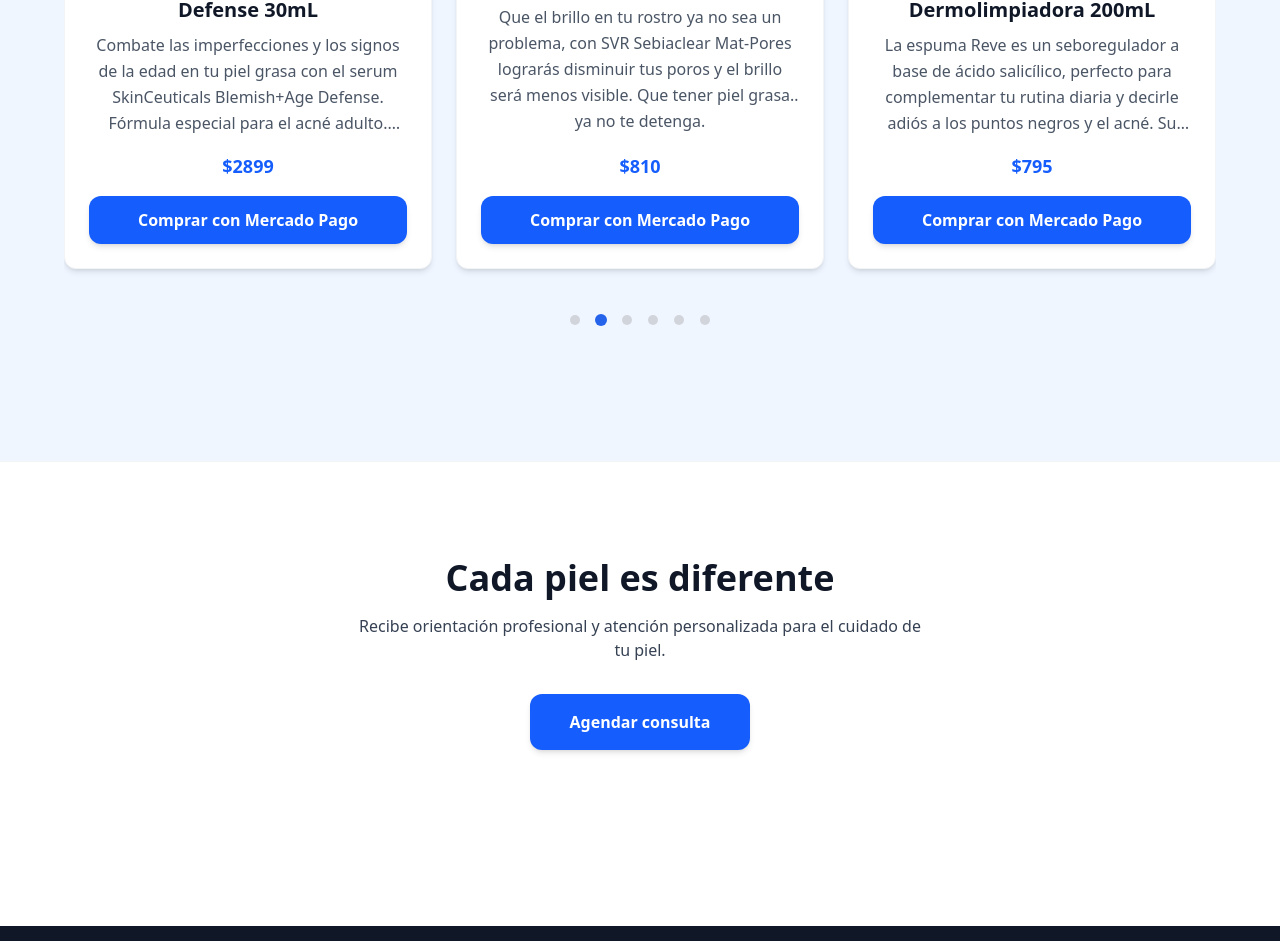
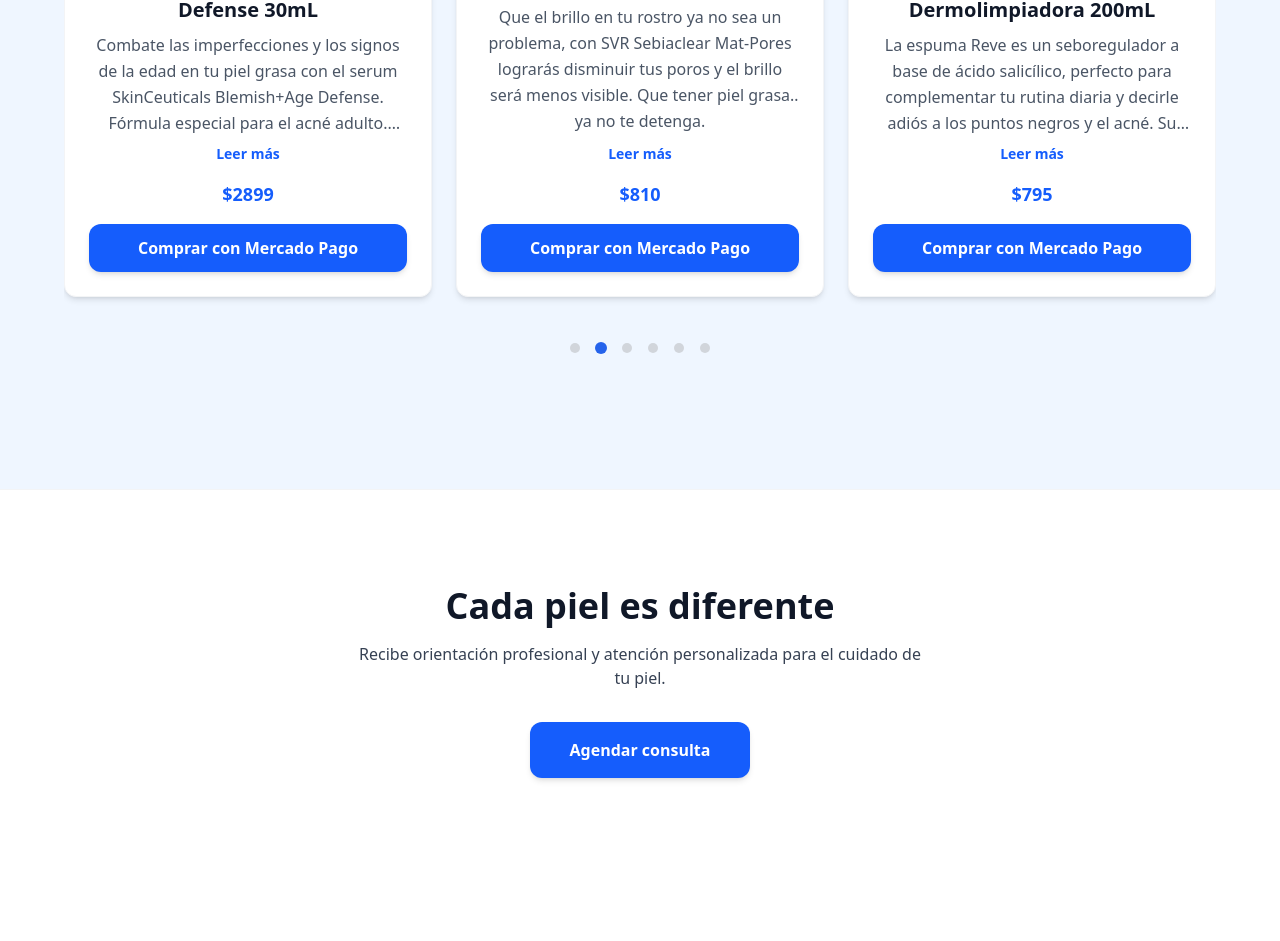
Before and after one commit to KingCas78/dermamedical-next, a Next.js app: page / in a window 1280 px wide. Shown: the part 4072-5013 px from the top of the page. Built offline with nearby package versions, Linux system fonts and the light colour scheme.

Commit message:
agregar leer más en ProductCard

```diff
--- a/src/components/products/ProductCard.tsx
+++ b/src/components/products/ProductCard.tsx
@@ -1,3 +1,8 @@
+"use client";
+
+import { useState } from "react";
+import Image from "next/image";
+
 type Product = {
   name: string;
   price: number;
@@ -6,8 +11,6 @@
   mpLink: string;
 };
 
-import Image from "next/image";
-
 export default function ProductCard({
   name,
   price,
@@ -15,6 +18,8 @@
   image,
   mpLink,
 }: Product) {
+  const [expanded, setExpanded] = useState(false);
+
   return (
     <div className="bg-white shadow-md rounded-xl p-6 hover:shadow-xl transition-all border border-gray-100 flex flex-col h-full min-h-[500px]">
 
@@ -32,7 +37,17 @@
       <h3 className="text-xl font-semibold text-gray-900">{name}</h3>
 
       {/* Descripción - con altura limitada y scroll si es necesario */}
-      <p className="text-gray-600 mt-2 leading-relaxed flex-grow line-clamp-4">{description}</p>
+      <p className={`text-gray-600 mt-2 leading-relaxed flex-grow ${expanded ? "" : "line-clamp-4"}`}>
+        {description}
+      </p>
+
+      {/* Botón Leer más */}
+      <button
+        onClick={() => setExpanded(!expanded)}
+        className="text-blue-600 hover:text-blue-700 font-semibold text-sm mt-2 transition-colors"
+      >
+        {expanded ? "Leer menos" : "Leer más"}
+      </button>
 
       {/* Precio */}
       <strong className="text-blue-600 text-lg mt-4">${price}</strong>
```
